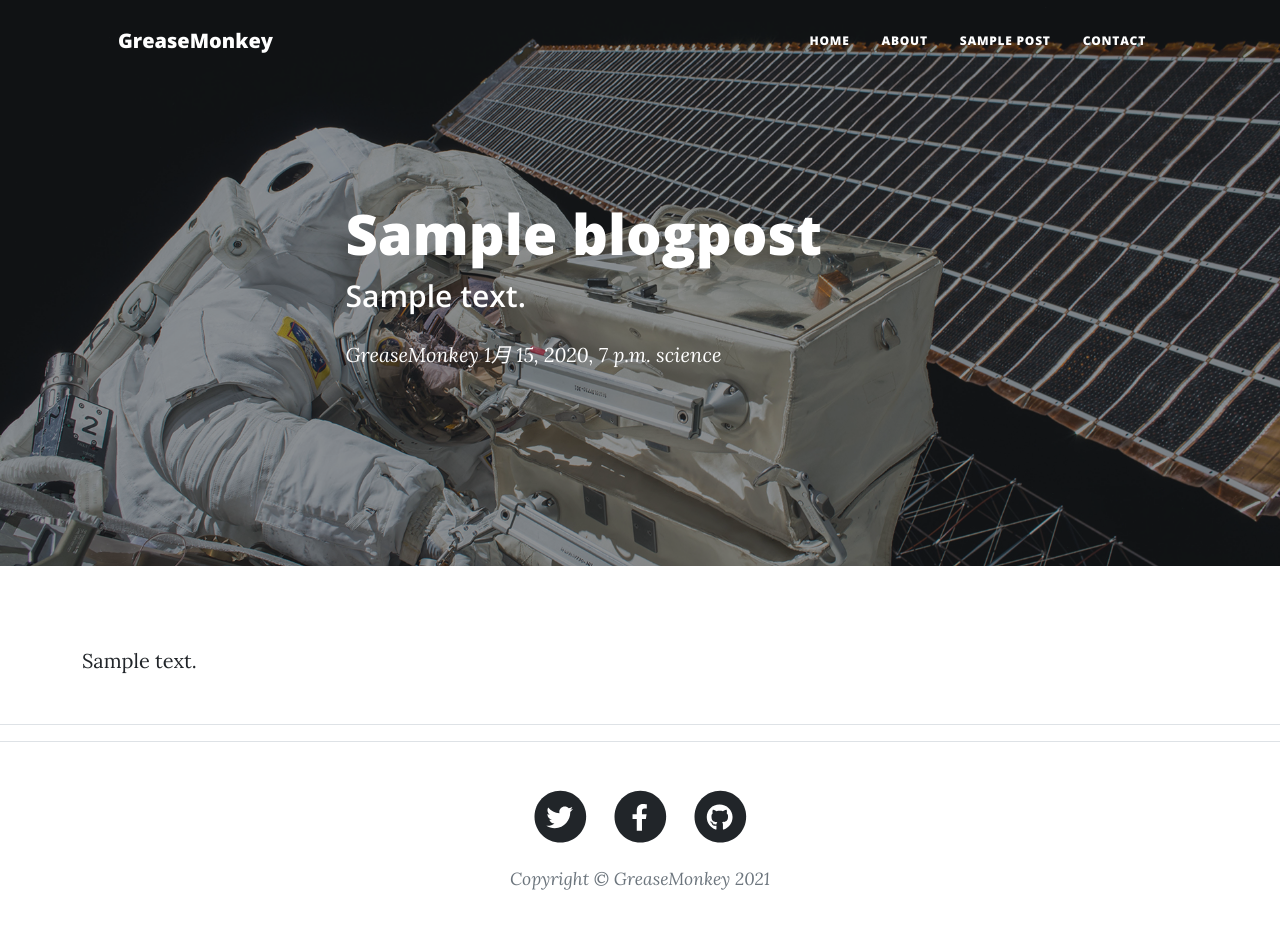
After one commit to katuhito/katuProject001, a Django app: page /blog-detail/1/ in a window 1280 px wide. The commit adds this page. Run offline with Django 3.2, Linux system fonts and the light colour scheme; tables that the repository leaves empty hold one stand-in row (values such as "Sample post"); some libraries are stand-ins or nearby versions.

Commit message:
base.html

```diff
--- /dev/null
+++ b/katu001/templates/base.html
@@ -0,0 +1,83 @@
+{% load static %}
+<!DOCTYPE html>
+<html lang="ja">
+    <head>
+        <meta charset="utf-8" />
+        <meta name="viewport" content="width=device-width, initial-scale=1, shrink-to-fit=no" />
+        <meta name="description" content="" />
+        <meta name="author" content="" />
+        <title>{% block title %}{% endblock %}</title>
+        <link rel="icon" type="image/x-icon" href="{% static 'assets/favicon.ico' %}" />
+        <!-- Font Awesome icons (free version)-->
+        <script src="https://use.fontawesome.com/releases/v5.15.3/js/all.js" crossorigin="anonymous"></script>
+        <!-- Google fonts-->
+        <link href="https://fonts.googleapis.com/css?family=Lora:400,700,400italic,700italic" rel="stylesheet" type="text/css" />
+        <link href="https://fonts.googleapis.com/css?family=Open+Sans:300italic,400italic,600italic,700italic,800italic,400,300,600,700,800" rel="stylesheet" type="text/css" />
+        <!-- Core theme CSS (includes Bootstrap)-->
+        <link href="{% static 'css/styles.css' %}" rel="stylesheet" />
+    </head>
+    <body>
+        <!-- Navigation-->
+        <nav class="navbar navbar-expand-lg navbar-light" id="mainNav">
+            <div class="container px-4 px-lg-5">
+                <a class="navbar-brand" href="{% url 'katu001:index' %}">GreaseMonkey</a>
+                <button class="navbar-toggler" type="button" data-bs-toggle="collapse" data-bs-target="#navbarResponsive" aria-controls="navbarResponsive" aria-expanded="false" aria-label="Toggle navigation">
+                    Menu
+                    <i class="fas fa-bars"></i>
+                </button>
+                <div class="collapse navbar-collapse" id="navbarResponsive">
+                    <ul class="navbar-nav ms-auto py-4 py-lg-0">
+                        <li class="nav-item"><a class="nav-link px-lg-3 py-3 py-lg-4" href="{% url 'katu001:index' %}">Home</a></li>
+                        <li class="nav-item"><a class="nav-link px-lg-3 py-3 py-lg-4" href="about.html">About</a></li>
+                        <li class="nav-item"><a class="nav-link px-lg-3 py-3 py-lg-4" href="post.html">Sample Post</a></li>
+                        <li class="nav-item"><a class="nav-link px-lg-3 py-3 py-lg-4" href="contact.html">Contact</a></li>
+                    </ul>
+                </div>
+            </div>
+        </nav>
+        <!-- Page Header-->
+        {% block header %}{% endblock %}
+        <!-- Main Content-->
+        {% block contents %}{% endblock %}
+        <!-- Footer-->
+        <footer class="border-top">
+            <div class="container px-4 px-lg-5">
+                <div class="row gx-4 gx-lg-5 justify-content-center">
+                    <div class="col-md-10 col-lg-8 col-xl-7">
+                        <ul class="list-inline text-center">
+                            <li class="list-inline-item">
+                                <a href="https://twitter.com/">
+                                    <span class="fa-stack fa-lg">
+                                        <i class="fas fa-circle fa-stack-2x"></i>
+                                        <i class="fab fa-twitter fa-stack-1x fa-inverse"></i>
+                                    </span>
+                                </a>
+                            </li>
+                            <li class="list-inline-item">
+                                <a href="https://www.facebook.com/">
+                                    <span class="fa-stack fa-lg">
+                                        <i class="fas fa-circle fa-stack-2x"></i>
+                                        <i class="fab fa-facebook-f fa-stack-1x fa-inverse"></i>
+                                    </span>
+                                </a>
+                            </li>
+                            <li class="list-inline-item">
+                                <a href="https://github.co.jp/">
+                                    <span class="fa-stack fa-lg">
+                                        <i class="fas fa-circle fa-stack-2x"></i>
+                                        <i class="fab fa-github fa-stack-1x fa-inverse"></i>
+                                    </span>
+                                </a>
+                            </li>
+                        </ul>
+                        <div class="small text-center text-muted fst-italic">Copyright &copy; GreaseMonkey 2021</div>
+                    </div>
+                </div>
+            </div>
+        </footer>
+        <!-- Bootstrap core JS-->
+        <script src="https://cdn.jsdelivr.net/npm/bootstrap@5.1.0/dist/js/bootstrap.bundle.min.js"></script>
+        <!-- Core theme JS-->
+        <script src="{% static 'js/scripts.js' %}"></script>
+    </body>
+</html>
--- /dev/null
+++ b/katu001/templates/post.html
@@ -0,0 +1,48 @@
+{% extends 'base.html' %}
+{% load static %}
+{% block title %}GreaseMonkey{% endblock %}
+
+        <!-- Page Header-->
+        {% block header %}
+        <header class="masthead" style="background-image: url({% static 'assets/img/post-bg.jpg' %})">
+            <div class="container position-relative px-4 px-lg-5">
+                <div class="row gx-4 gx-lg-5 justify-content-center">
+                    <div class="col-md-10 col-lg-8 col-xl-7">
+                        <div class="post-heading">
+                            <!-- 投稿記事のタイトル：レコードをobjectで参照し、titleフィールドの値を出力 -->
+                            <h1>{{ object.title }}</h1>
+                            <!-- サブタイトル：レコードをobjectで参照し、contentフィールドの値を30文字以内で出力 -->
+                            <h2 class="subheading">{{ object.content|truncatechars:30 }}</h2>
+                            <span class="meta">
+                                <!-- 投稿日時とカテゴリ -->
+                                <!-- トップページにリンクする -->
+                                <a href="{% url 'katu001:index' %}">GreaseMonkey</a>
+                                <!-- 投稿日時を出力としてposted_atフィールドを出力 -->
+                                {{ object.posted_at }}
+                                <!-- categoryフィールドを出力 -->
+                                {{ object.category }}
+                            </span>
+                        </div>
+                    </div>
+                </div>
+            </div>
+        </header>
+        {% endblock %}
+
+        <!-- Post Content-->
+        {% block contents %}
+        <article>
+            <div class="container">
+                <div class="row">
+                    <!-- 以下、divタグの要素を書き換える。
+                    レコードはobjectで参照し、contentフィールドの値を出力
+                    <p>~</p>の要素とすることで全体を1つの段落にする -->
+                    <div class="col-md-10 col-lg-8 col-xl-7">
+                        <p>{{ object.content }}</p>
+                    </div>
+                </div>
+            </div>
+        </article>
+        <hr>
+        {% endblock %}
+        <!-- Footer-->
--- a/katu001/urls.py
+++ b/katu001/urls.py
@@ -5,4 +5,6 @@ app_name = 'katu001'
 
 urlpatterns = [
     path('', views.IndexView.as_view(), name='index'),
+    path('blog-detail/<int:pk>/', views.BlogDetail.as_view(), name='blog_detail'),
+
 ]
--- a/katu001/views.py
+++ b/katu001/views.py
@@ -1,6 +1,6 @@
 from django.shortcuts import render
 from django.views.generic.base import TemplateView
-from django.views.generic import ListView
+from django.views.generic import ListView, DetailView
 from .models import BlogPost
 
 class IndexView(ListView):
@@ -10,3 +10,8 @@ class IndexView(ListView):
     #モデルBlogPostのレコードのオブジェクトにorder_by()を適用して
     #BlogPostのレコードを投稿日時の降順で並べ替える。
     queryset = BlogPost.objects.order_by('-posted_at')
+
+class BlogDetail(DetailView):
+    template_name = 'post.html'
+    #クラス変数modelにモデルBlogPostを設定
+    model = BlogPost
```
Also changed, not shown: katu001/templates/index.html (+14 -79 lines).
